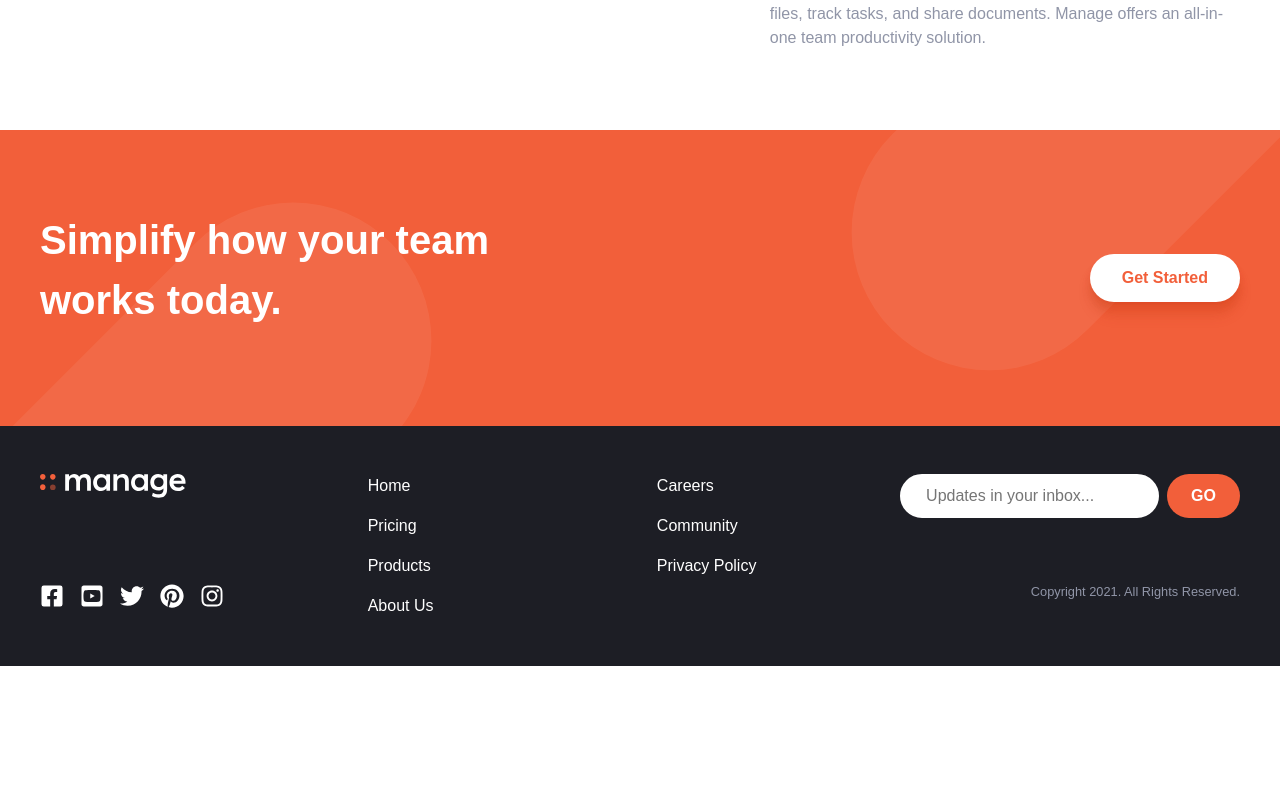
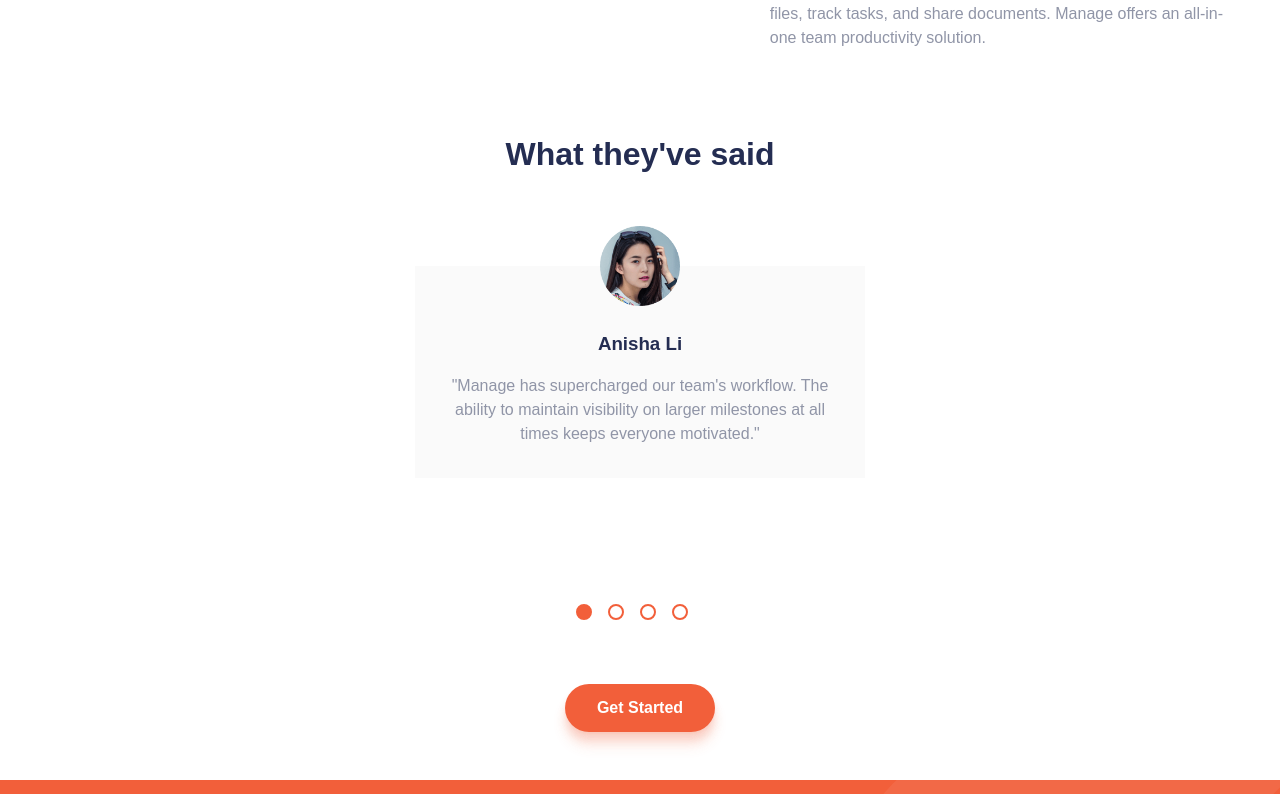
Before and after one commit to jonrutter/manage-demo, a React (Create React App) app: page / in a window 1280 px wide. Shown: the part 1146-1940 px from the top of the page. Before the commit the page ends 1812 px from the top, so only its background shows below. Built offline with nearby package versions, Linux system fonts and the light colour scheme; a web font is replaced by a local one.

Commit message:
Drafted Testimonial slider component

```diff
--- a/src/App.js
+++ b/src/App.js
@@ -5,6 +5,7 @@ import SiteWrap from './components/SiteWrap';
 import Navbar from './components/Navbar';
 import Hero from './components/Hero';
 import Features from './components/Features';
+import Testimonials from './components/Testimonials';
 import CTASection from './components/CTASection';
 import Footer from './components/Footer';
 
@@ -15,6 +16,7 @@ function App() {
       <main>
         <Hero />
         <Features />
+        <Testimonials />
         <CTASection />
       </main>
       <Footer />
--- /dev/null
+++ b/src/components/Testimonials/Testimonials.module.css
@@ -0,0 +1,101 @@
+.wrapper {
+  padding: 0rem var(--x-padding) 3rem;
+}
+
+.title {
+  text-align: center;
+  color: var(--blue);
+  font-size: 2rem;
+}
+
+.slider {
+  width: 100%;
+  max-width: 450px;
+  height: 330px;
+  overflow: hidden;
+  display: flex;
+  margin: 3rem auto 2rem;
+  position: relative;
+}
+
+.testimonial {
+  background-color: var(--grey-light);
+  padding: 4rem 1.5rem 2rem;
+  position: absolute;
+  top: 40px;
+  right: 0;
+  left: 0;
+  transition: all 0.3s;
+}
+
+.active {
+  opacity: 1;
+}
+
+.next,
+.prev {
+  opacity: 0.3;
+}
+
+.testimonial img {
+  width: 80px;
+  height: auto;
+  position: absolute;
+  top: 0;
+  right: calc(50% - 40px);
+  transform: translateY(-50%);
+}
+
+.testimonial h3 {
+  text-align: center;
+  color: var(--blue);
+  margin-bottom: 1rem;
+}
+
+.testimonial p {
+  color: var(--grey);
+  text-align: center;
+}
+
+.controls {
+  display: flex;
+  justify-content: center;
+  margin-bottom: 4rem;
+}
+
+.controlBtn {
+  height: 1rem;
+  width: 1rem;
+  margin-right: 1rem;
+  border: 2px solid var(--red);
+  border-radius: 50%;
+}
+
+.activeBtn {
+  background-color: var(--red);
+}
+
+.ctaBtn {
+  background-color: var(--red);
+  color: white;
+  font-weight: 700;
+  padding: 0.75rem 2rem;
+  border-radius: 2rem;
+  box-shadow: var(--cta-shadow);
+  display: block;
+  margin: auto;
+}
+
+.ctaBtn:hover {
+  opacity: 0.5;
+}
+
+@media screen and (min-width: 800px) {
+  .wrapper {
+    padding: 0 0 3rem;
+  }
+
+  .slider {
+    margin-bottom: 3rem;
+  }
+}
--- /dev/null
+++ b/src/components/Testimonials/index.js
@@ -0,0 +1,91 @@
+import React, { useState, useEffect } from 'react';
+
+// styles
+import s from './Testimonials.module.css';
+
+// data
+import { testimonials } from '../../data';
+
+const Testimonials = () => {
+  const [activeSlide, setActiveSlide] = useState(0);
+
+  useEffect(() => {
+    if (activeSlide < 0) {
+      setActiveSlide(testimonials.length - 1);
+    } else if (activeSlide > testimonials.length - 1) {
+      setActiveSlide(0);
+    }
+  }, [activeSlide]);
+
+  return (
+    <div className={s.wrapper}>
+      <div className={s.content}>
+        <h2 className={s.title}>What they've said</h2>
+        <div className={s.slider}>
+          {testimonials.map((testimonial, index) => {
+            const { id, author, text, image } = testimonial;
+            let position = index - activeSlide;
+
+            let renderClass =
+              position < 0 ? 'prev' : position > 0 ? 'next' : 'active';
+
+            return (
+              <section
+                key={id}
+                className={`${s[renderClass]} ${s.testimonial}`}
+                style={{ transform: `translateX(${100 * position}%)` }}
+              >
+                <img src={image} alt={author} className={s.img} />
+                <h3>{author}</h3>
+                <p>"{text}"</p>
+              </section>
+            );
+          })}
+        </div>
+        <div className={s.controls}>
+          <button
+            className={
+              activeSlide === 0
+                ? `${s.controlBtn} ${s.activeBtn}`
+                : s.controlBtn
+            }
+            aria-label="Testimonial button"
+            onClick={() => setActiveSlide(0)}
+          ></button>
+          <button
+            className={
+              activeSlide === 1
+                ? `${s.controlBtn} ${s.activeBtn}`
+                : s.controlBtn
+            }
+            aria-label="Testimonial button"
+            onClick={() => setActiveSlide(1)}
+          ></button>
+          <button
+            className={
+              activeSlide === 2
+                ? `${s.controlBtn} ${s.activeBtn}`
+                : s.controlBtn
+            }
+            aria-label="Testimonial button"
+            onClick={() => setActiveSlide(2)}
+          ></button>
+          <button
+            className={
+              activeSlide === 3
+                ? `${s.controlBtn} ${s.activeBtn}`
+                : s.controlBtn
+            }
+            aria-label="Testimonial button"
+            onClick={() => setActiveSlide(3)}
+          ></button>
+        </div>
+        <button type="button" className={s.ctaBtn}>
+          Get Started
+        </button>
+      </div>
+    </div>
+  );
+};
+
+export default Testimonials;
```
